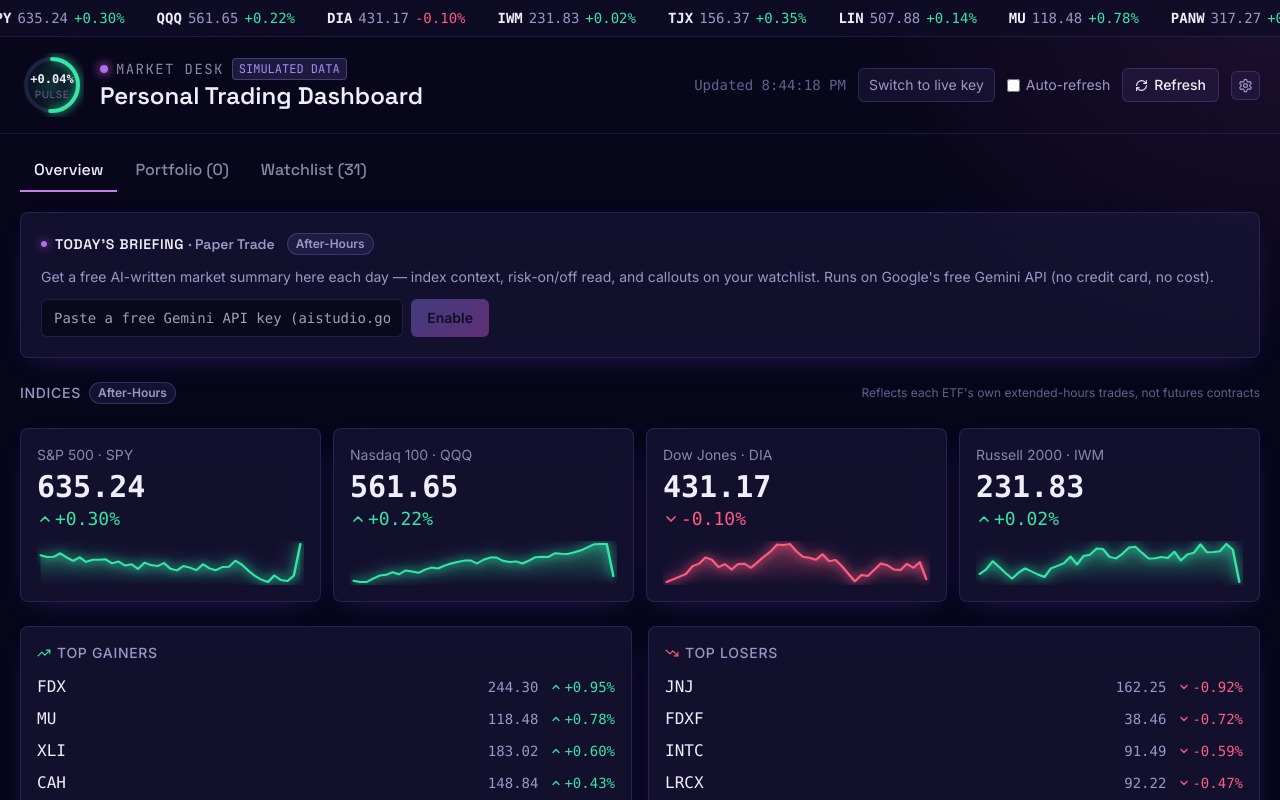
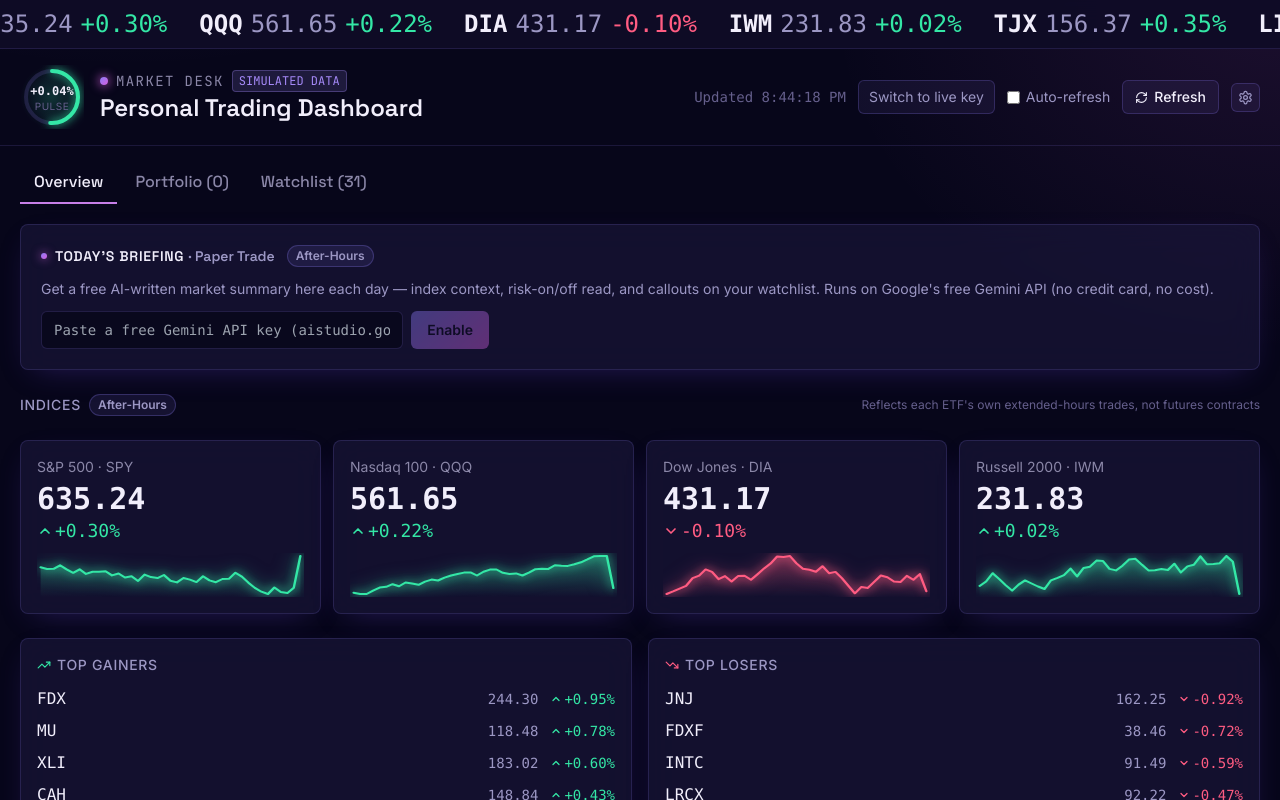
Before and after one commit to ShaunD208/market-desk, a React (Vite) app: page / in a window 1280 px wide. Both pictures are taken after a click on the button "Or use simulated data instead". Shown: the top 800 px of the page. Built offline with nearby package versions, Linux system fonts and the light colour scheme.

Commit message:
Add files via upload

```diff
--- a/src/MarketDesk.jsx
+++ b/src/MarketDesk.jsx
@@ -1084,7 +1084,7 @@
       <style>{`
         ${FONT_IMPORT}
         @keyframes tape-scroll { from { transform: translateX(0); } to { transform: translateX(-50%); } }
-        .tape-track { animation: tape-scroll 60s linear infinite; }
+        .tape-track { animation: tape-scroll 22s linear infinite; }
         .md-scroll::-webkit-scrollbar { height: 6px; width: 6px; }
         .md-scroll::-webkit-scrollbar-thumb { background: rgba(148,130,255,0.3); border-radius: 4px; }
         table { border-collapse: collapse; width: 100%; }
@@ -1095,13 +1095,13 @@
       `}</style>
 
       {/* Ticker tape */}
-      <div className="overflow-hidden border-b" style={{ borderColor: "rgba(148,130,255,0.14)", background: "rgba(15,12,38,0.8)" }}>
+      <div className="overflow-hidden border-b" style={{ borderColor: "rgba(148,130,255,0.14)", background: "rgba(15,12,38,0.95)", backdropFilter: "blur(12px)", position: "sticky", top: 0, zIndex: 40 }}>
         <div className="flex whitespace-nowrap tape-track py-2">
           {[...tapeItems, ...tapeItems].map((sym, idx) => {
             const q = quotes[sym];
             const color = changeColor(q?.dp);
             return (
-              <span key={idx} className="inline-flex items-center gap-1.5 px-4 text-sm font-mono" style={{ color: "#9C97C4" }}>
+              <span key={idx} className="inline-flex items-center gap-2 px-4 text-2xl font-mono" style={{ color: "#9C97C4" }}>
                 <span style={{ color: "#F1EEFB", fontWeight: 600 }}>{sym}</span>
                 <span>{q ? fmt(q.c) : "—"}</span>
                 <span style={{ color }}>{q ? fmtPct(q.dp) : ""}</span>
```
